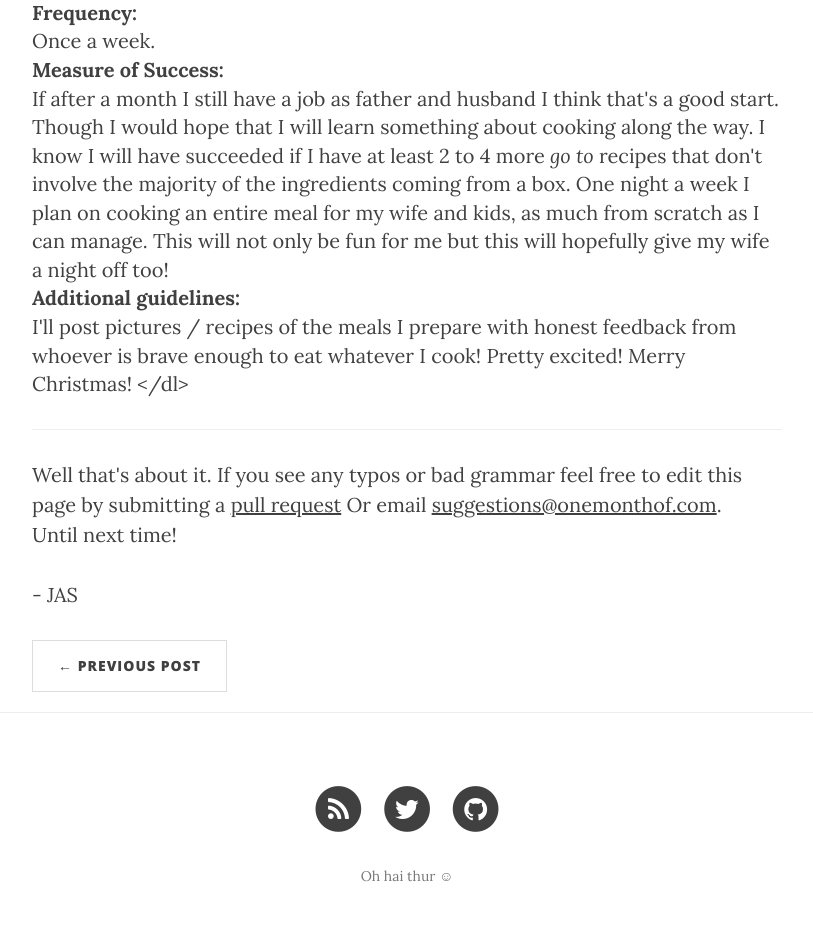
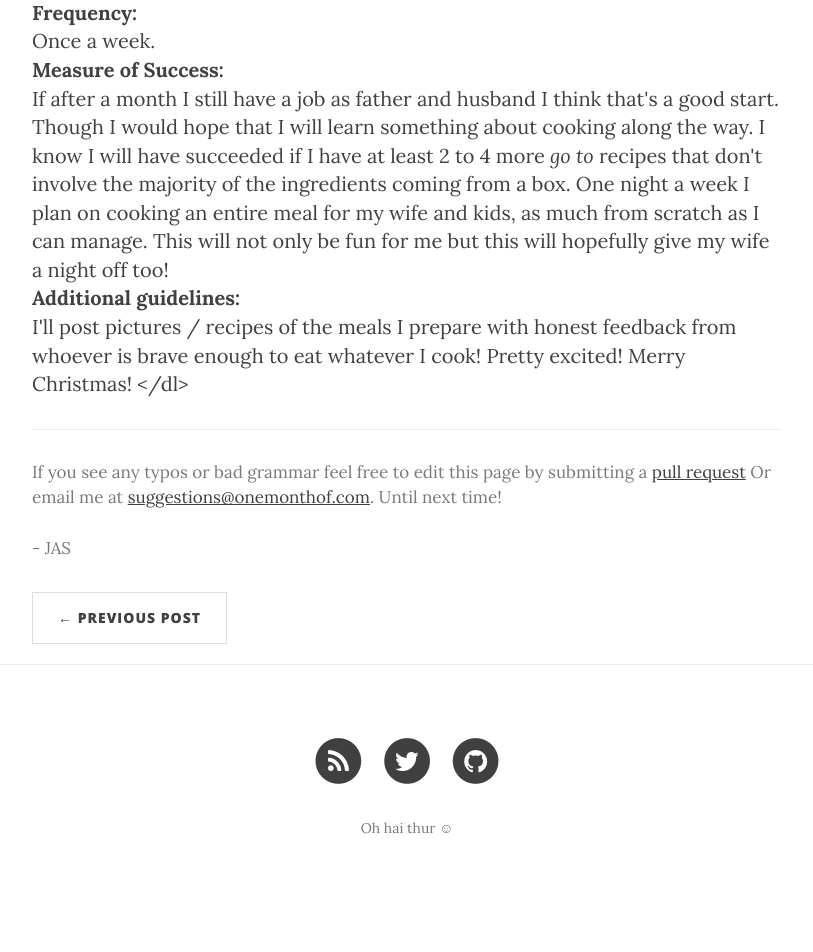
Before and after one commit to joshdstanton/onemonthof.github.io, a Jekyll site: the page built from _posts/2014-12-21-cooking.markdown, in a window 1280 px wide. Shown: the part 1196-2148 px from the top of the page, without its empty margins (233-1046 px from the left). Built offline with Jekyll 4.4.1, drawn with Linux system fonts in a browser that asks for light colours; nearby versions of some CDN libraries; after the commit the page ends 2100 px from its top, so only the background shows below that.

Commit message:
better cooking image & cleaner footer

```diff
--- a/_layouts/post.html
+++ b/_layouts/post.html
@@ -28,16 +28,14 @@ layout: default
 				{{ content }}
 
                 <hr>
-
-                <p>Well that's about it. If you see any typos or bad grammar
-                feel free to edit this page by submitting a
-                <a href="https://github.com/onemonthof/onemonthof.github.io/edit/master/{{page.path}}">pull request</a> Or email
-                <a href="mailto:suggestions@onemonthof.com">suggestions@onemonthof.com</a>.
-                <br>
-                Until next time!
-                <br>
-                <br>
-                - JAS
+                <div class="signature">
+                    <p>If you see any typos or bad grammar feel free to edit this page by submitting a
+                    <a href="https://github.com/onemonthof/onemonthof.github.io/edit/master/{{page.path}}">pull request</a> Or email me at
+                    <a href="mailto:suggestions@onemonthof.com">suggestions@onemonthof.com</a>. Until next time!
+                    <br>
+                    <br>
+                    - JAS
+                </div>
 
                 <ul class="pager">
                     {% if page.previous.url %}
--- a/css/clean-blog.css
+++ b/css/clean-blog.css
@@ -206,6 +206,10 @@ hr.small {
     font-size: 30px;
   }
 }
+.signature {
+  font-size: 85%;
+  color: #797979;
+}
 .post-preview > a {
   color: #404040;
 }
--- a/less/clean-blog.less
+++ b/less/clean-blog.less
@@ -227,6 +227,11 @@ hr.small {
 			}
 		}
 	}
+}
+
+.signature {
+	font-size: 85%;
+	color: #797979;
 }
 
 // Post Preview Pages
```
Also changed, not shown: css/clean-blog.min.css, 5 other files.
